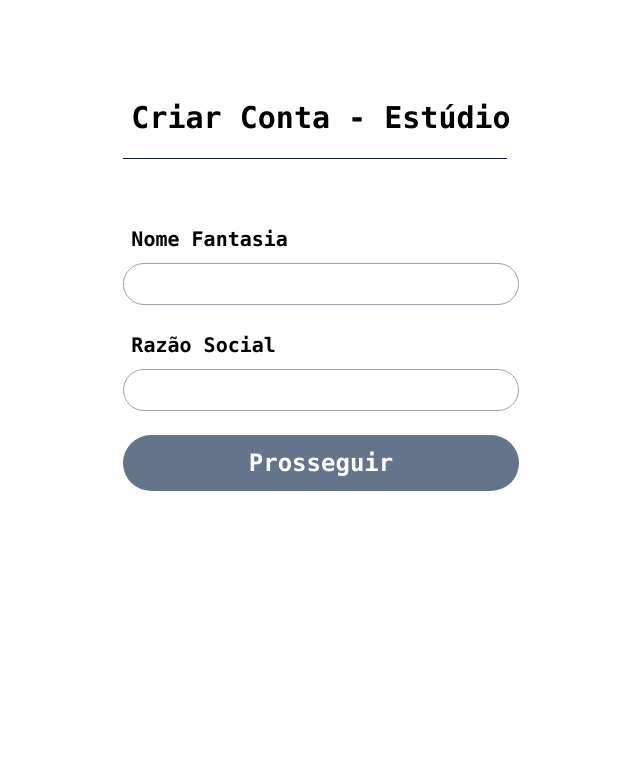
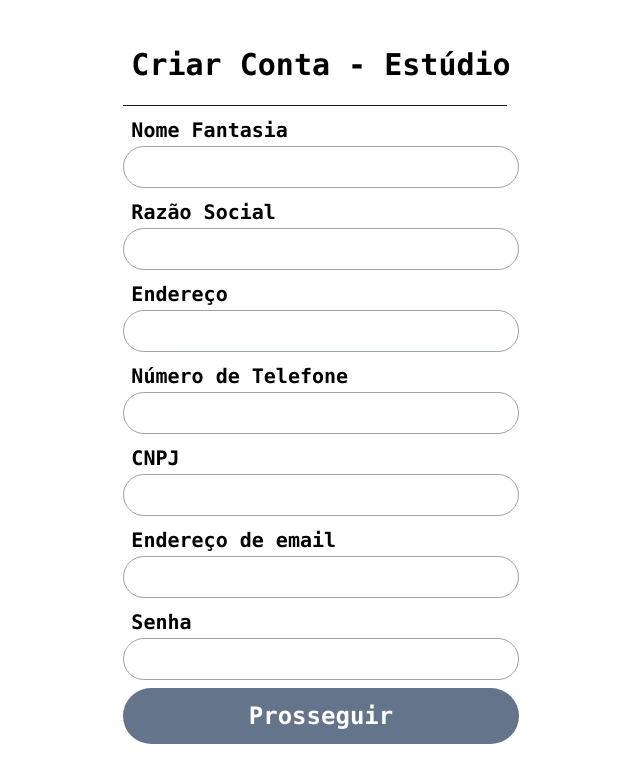
Before and after one commit to itallo2L/EstudioFacil, a React (Vite) app in the folder EstudioFacil.Web.React/frontend-react/: page /createStudioAccount in a window 1280 px wide. Shown: the top 782 px of the page, without its empty margins (319-959 px from the left). Built offline with nearby package versions, Linux system fonts and the light colour scheme.

Commit message:
Adicionei os campos na página de Criar Conta - Estúdio

```diff
--- a/EstudioFacil.Web.React/frontend-react/src/components/CreateStudioAccount.jsx
+++ b/EstudioFacil.Web.React/frontend-react/src/components/CreateStudioAccount.jsx
@@ -9,23 +9,63 @@ function CreateStudioAccount() {
 
     return (
         <div className="w-screen h-screen bg-white flex items-center justify-center gap-20">
-            <div className="flex-container items-center justify-center mb-52">
+            <div className="flex-container items-center justify-center mb-2">
                 <div className="flex justify-center">
                     <p className="p-2 mb-6 h-8 flex items-center font-mono font-bold text-3xl">Criar Conta - Estúdio</p>
                 </div>
-                <div className="flex bg-slate-900 w-96 h-[1px] mb-16"></div>
+                <div className="flex bg-slate-900 w-96 h-[1px] mb-2"></div>
                 <div className="flex">
-                    <p className="p-2 mb-2 h-8 flex items-center font-mono font-bold text-xl">Nome Fantasia</p>
+                    <p className="p-2 h-8 flex items-center font-mono font-bold text-xl">Nome Fantasia</p>
                 </div>
-                <div className="flex mb-6">
+                <div className="flex mb-2">
                     <input
                         className="w-full p-2 rounded-full border border-gray-400"
-                        type="password" />
+                        type="text" />
                 </div>
                 <div className="flex">
-                    <p className="p-2 mb-2 h-8 flex items-center font-mono font-bold text-xl">Razão Social</p>
+                    <p className="p-2 h-8 flex items-center font-mono font-bold text-xl">Razão Social</p>
                 </div>
-                <div className="flex mb-6">
+                <div className="flex mb-2">
+                    <input
+                        className="w-full p-2 rounded-full border border-gray-400"
+                        type="text" />
+                </div>
+                <div className="flex">
+                    <p className="p-2 h-8 flex items-center font-mono font-bold text-xl">Endereço</p>
+                </div>
+                <div className="flex mb-2">
+                    <input
+                        className="w-full p-2 rounded-full border border-gray-400"
+                        type="text" />
+                </div>
+                <div className="flex">
+                    <p className="p-2 h-8 flex items-center font-mono font-bold text-xl">Número de Telefone</p>
+                </div>
+                <div className="flex mb-2">
+                    <input
+                        className="w-full p-2 rounded-full border border-gray-400"
+                        type="text" />
+                </div>
+                <div className="flex">
+                    <p className="p-2 h-8 flex items-center font-mono font-bold text-xl">CNPJ</p>
+                </div>
+                <div className="flex mb-2">
+                    <input
+                        className="w-full p-2 rounded-full border border-gray-400"
+                        type="text" />
+                </div>
+                <div className="flex">
+                    <p className="p-2 h-8 flex items-center font-mono font-bold text-xl">Endereço de email</p>
+                </div>
+                <div className="flex mb-2">
+                    <input
+                        className="w-full p-2 rounded-full border border-gray-400"
+                        type="text" />
+                </div>
+                <div className="flex">
+                    <p className="p-2 h-8 flex items-center font-mono font-bold text-xl">Senha</p>
+                </div>
+                <div className="flex mb-2">
                     <input
                         className="w-full p-2 rounded-full border border-gray-400"
                         type="password" />
```
